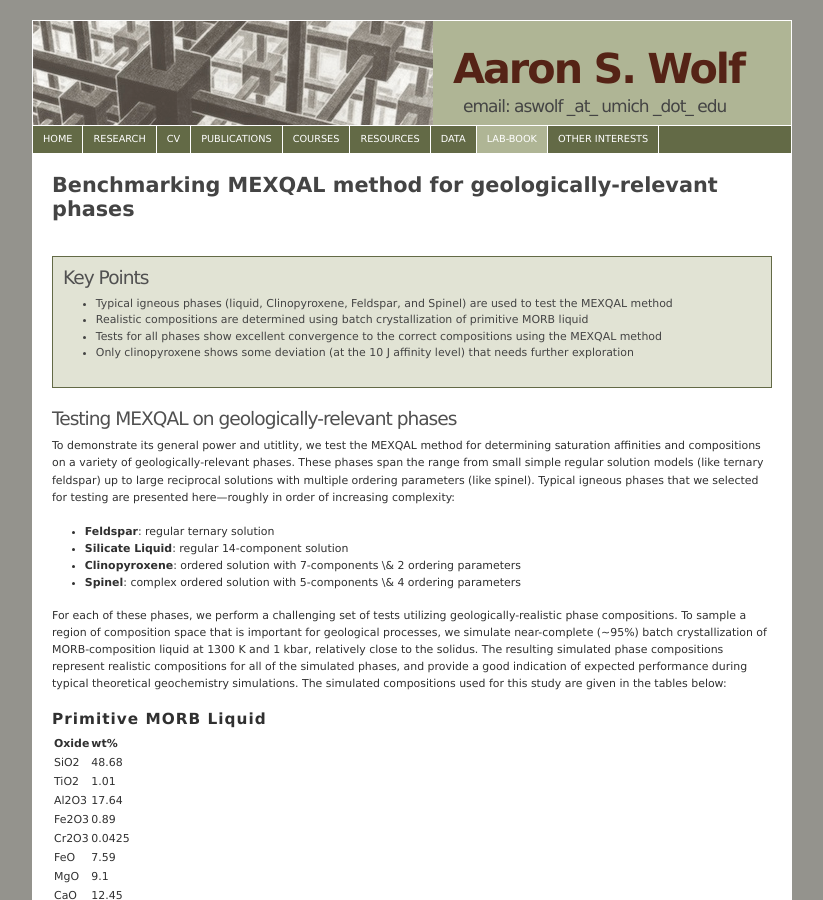
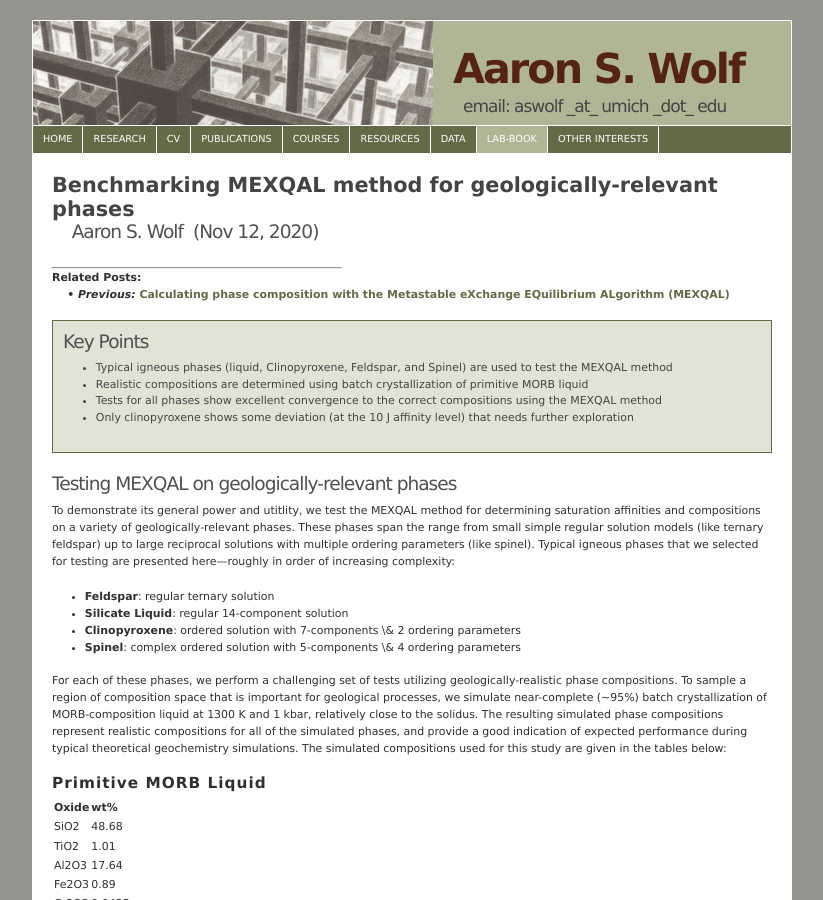
Before and after one commit to aswolf/aswolf.github.io, a Jekyll site: the page built from lab-book/2020-11-12-MEXQAL-geo-application.md, in a window 1280 px wide and 900 px high. Shown: the whole window, without its empty margins (228-1051 px from the left). Built offline with Jekyll 4.4.1, drawn with Linux system fonts in a browser that asks for light colours; formulas are drawn with MathJax 3.

Commit message:
Major reformat of lab-book
- reformat jekyll layouts
- add prev/next links to YAML header for posts
- add keypoints to post
- add author and date to posts
- generally improve look and reduce formatting requirement for future post-writing

```diff
--- a/_layouts/default.html
+++ b/_layouts/default.html
@@ -1,6 +1,10 @@
 {% include head.html %}
 
     <h1>{{ page.title }}</h1>
+    <h2>{% if page.author %} &nbsp;&nbsp;&nbsp;&nbsp;{{ page.author }}{% endif %}
+          {% if page.date %}
+          <span style="font-weight:normal"> &nbsp;({{ page.date | date: "%b %-d, %Y" }})</span>{% endif %}
+    </h2>
     <p></p>
 
     {{ content }}
--- a/_layouts/post.html
+++ b/_layouts/post.html
@@ -5,8 +5,34 @@ layout: default
 
   <header class="post-header">
       <!--<h1 class="post-title">{{ page.title }}</h1>-->
-    <p class="post-meta">{{ page.date | date: "%b %-d, %Y" }}{% if page.author %} • {{ page.author }}{% endif %}{% if page.meta %} • {{ page.meta }}{% endif %}</p>
+    <class="post-meta">
+          <hr style="width:40%">
+          <h4> Related Posts: </h4>
+          <h4> {% if page.prev %}
+                &nbsp;&nbsp;&nbsp; •<em> Previous: </em>
+                <a href="{{ page.prev.post }}.html">
+                      {{page.prev.title}}</a>
+                {% endif %}</h4>
+          <h4> {% if page.next %}
+                &nbsp;&nbsp;&nbsp; •<em> Next: </em>
+                <a href="{{ page.next.post }}.html">
+                      {{ page.next.title }}</a>
+                {% endif %}</h4>
+          {% if page.meta %} {{ page.meta }}{% endif %}
+    </class>
   </header>
+
+  <br>
+
+  <div class="box" markdown="1">
+        <h2>Key Points</h2>
+        <ul>
+        {% for pt in page.key-points %}
+          <li> {{ pt }} </li>
+          {% endfor %}
+        </ul>
+ </div>
+
 
   <article class="post-content">
     {{ content }}
--- a/lab-book/2020-11-12-MEXQAL-geo-application.md
+++ b/lab-book/2020-11-12-MEXQAL-geo-application.md
@@ -2,18 +2,18 @@
 layout: post
 title: Benchmarking MEXQAL method for geologically-relevant phases
 active: lab-book
+author: Aaron S. Wolf
+date: 2020-11-12
+prev:
+  post: 2020-11-05-MEXQAL
+  title: Calculating phase composition with the Metastable eXchange EQuilibrium ALgorithm (MEXQAL)
+next:
+key-points:
+  - Typical igneous phases (liquid, Clinopyroxene, Feldspar, and Spinel) are used to test the MEXQAL method
+  - Realistic compositions are determined using batch crystallization of primitive MORB liquid
+  - Tests for all phases show excellent convergence to the correct compositions using the MEXQAL method
+  - Only clinopyroxene shows some deviation (at the 10 J affinity level) that needs further exploration
 ---
-
-
-<div class="box" markdown="1">
-## Key Points
-
-* Typical igneous phases (liquid, Clinopyroxene, Feldspar, and Spinel) are used to test the MEXQAL method
-* Realistic compositions are determined using batch crystallization of primitive MORB liquid
-* Tests for all phases show excellent convergence to the correct compositions using the MEXQAL method
-* Only clinopyroxene shows some deviation (at the 10 J affinity level) that needs further exploration
-</div>
-
 
 ## Testing MEXQAL on geologically-relevant phases
 To demonstrate its general power and utitlity, we test the MEXQAL method for determining saturation affinities and compositions on a variety of geologically-relevant phases.
```
Also changed, not shown: lab-book.md (+3 -5 lines), lab-book/2020-11-05-MEXQAL.md (+11 -9 lines).
